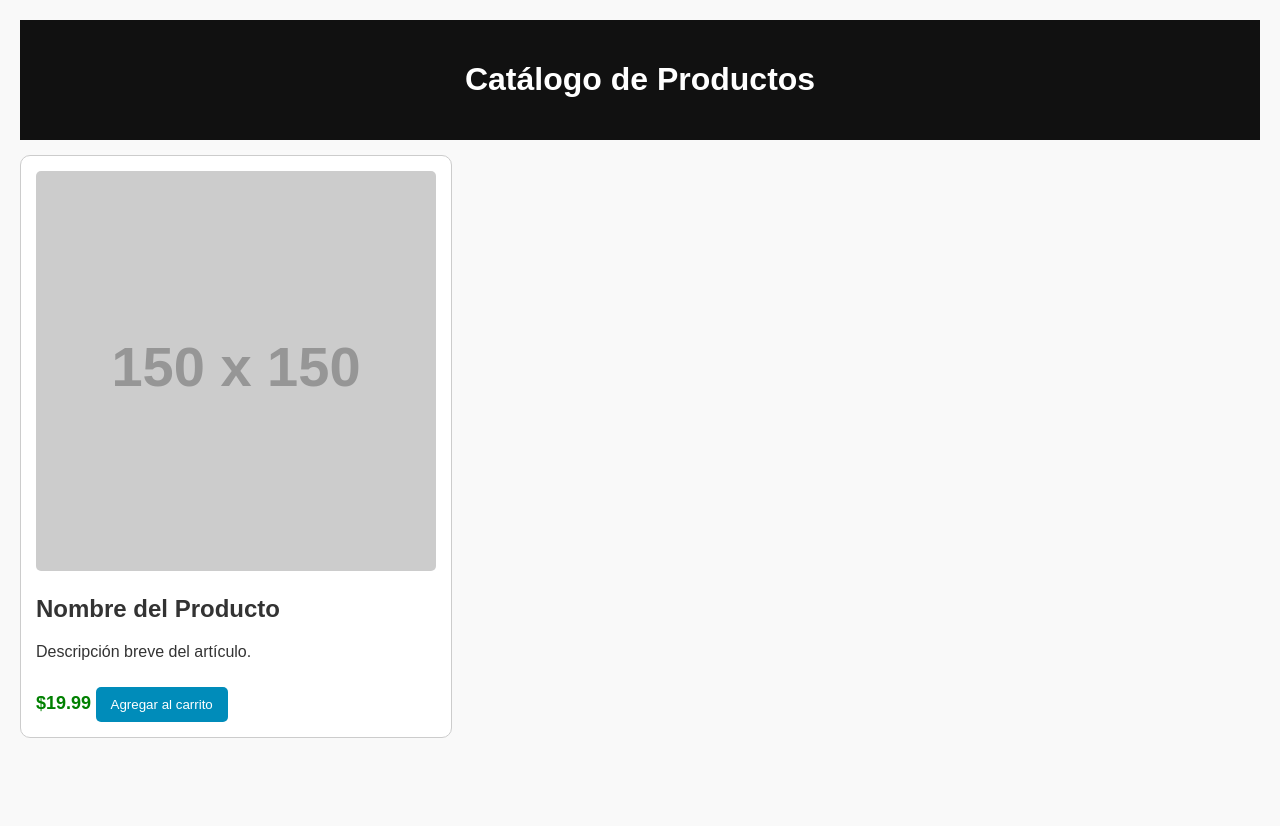
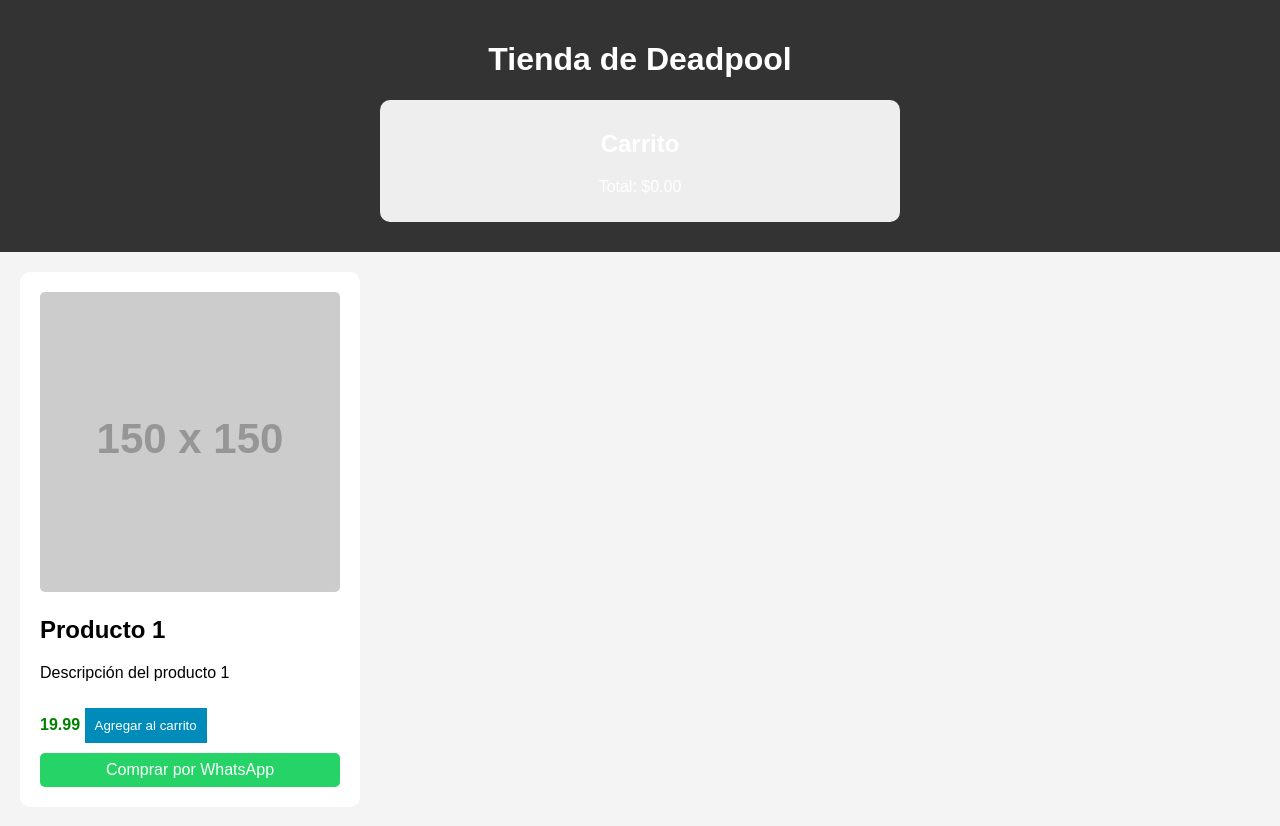
Before and after one commit to Rodbryan1/tiendaweb, a plain HTML site: page index.html in a window 1280 px wide. Before the commit the page ends 800 px from the top, so only its background shows below. Drawn offline with Linux system fonts and the light colour scheme; placeholder pictures from the web are drawn by us.

Commit message:
Add files via upload

```diff
--- a/index.html
+++ b/index.html
@@ -7,16 +7,29 @@
 </head>
 <body>
   <header>
-    <h1>Catálogo de Productos</h1>
+    <h1>Tienda de Deadpool</h1>
+    <div id="carrito">
+      <h2>Carrito</h2>
+      <ul id="lista-carrito"></ul>
+      <p>Total: $<span id="total">0.00</span></p>
+    </div>
   </header>
 
-  <section class="producto">
-    <img src="https://via.placeholder.com/150" alt="Producto 1">
-    <h2>Nombre del Producto</h2>
-    <p>Descripción breve del artículo.</p>
-    <span class="precio">$19.99</span>
-    <button>Agregar al carrito</button>
-  </section>
+  <main id="catalogo">
+    <!-- Producto ejemplo -->
+    <div class="producto">
+      <img src="https://via.placeholder.com/150" alt="Producto 1">
+      <h2>Producto 1</h2>
+      <p>Descripción del producto 1</p>
+      <span class="precio">19.99</span>
+      <button onclick="agregarAlCarrito('Producto 1', 19.99)">Agregar al carrito</button>
+      <a class="whatsapp" target="_blank"
+        href="https://wa.me/584140000000?text=Hola%2C%20quiero%20comprar%20Producto%201%20por%2019.99$">
+        Comprar por WhatsApp
+      </a>
+    </div>
+  </main>
 
+  <script src="script.js"></script>
 </body>
 </html>
--- /dev/null
+++ b/script.js
@@ -0,0 +1,20 @@
+
+let carrito = [];
+let total = 0;
+
+function agregarAlCarrito(nombre, precio) {
+  carrito.push({ nombre, precio });
+  total += precio;
+  actualizarCarrito();
+}
+
+function actualizarCarrito() {
+  const lista = document.getElementById("lista-carrito");
+  lista.innerHTML = "";
+  carrito.forEach((item, index) => {
+    const li = document.createElement("li");
+    li.textContent = item.nombre + " - $" + item.precio.toFixed(2);
+    lista.appendChild(li);
+  });
+  document.getElementById("total").textContent = total.toFixed(2);
+}
--- a/style.css
+++ b/style.css
@@ -1,39 +1,53 @@
+
 body {
   font-family: Arial, sans-serif;
-  background: #f9f9f9;
-  color: #333;
   margin: 0;
-  padding: 20px;
+  padding: 0;
+  background: #f4f4f4;
 }
 header {
-  background-color: #111;
-  color: white;
+  background: #333;
+  color: #fff;
   padding: 20px;
   text-align: center;
 }
 .producto {
-  background: white;
-  border: 1px solid #ccc;
+  background: #fff;
+  margin: 20px;
+  padding: 20px;
   border-radius: 10px;
-  padding: 15px;
-  margin: 15px 0;
-  max-width: 400px;
+  max-width: 300px;
 }
 .producto img {
   width: 100%;
   border-radius: 5px;
 }
 .precio {
-  font-size: 18px;
+  font-weight: bold;
   color: green;
-  font-weight: bold;
 }
 button {
-  padding: 10px 15px;
-  margin-top: 10px;
   background: #008cba;
   color: white;
   border: none;
-  border-radius: 5px;
+  padding: 10px;
+  margin-top: 10px;
   cursor: pointer;
 }
+.whatsapp {
+  display: block;
+  margin-top: 10px;
+  text-decoration: none;
+  background: #25d366;
+  color: white;
+  text-align: center;
+  padding: 8px;
+  border-radius: 5px;
+}
+#carrito {
+  background: #eee;
+  padding: 10px;
+  margin: 10px auto;
+  max-width: 500px;
+  border-radius: 10px;
+}
```
